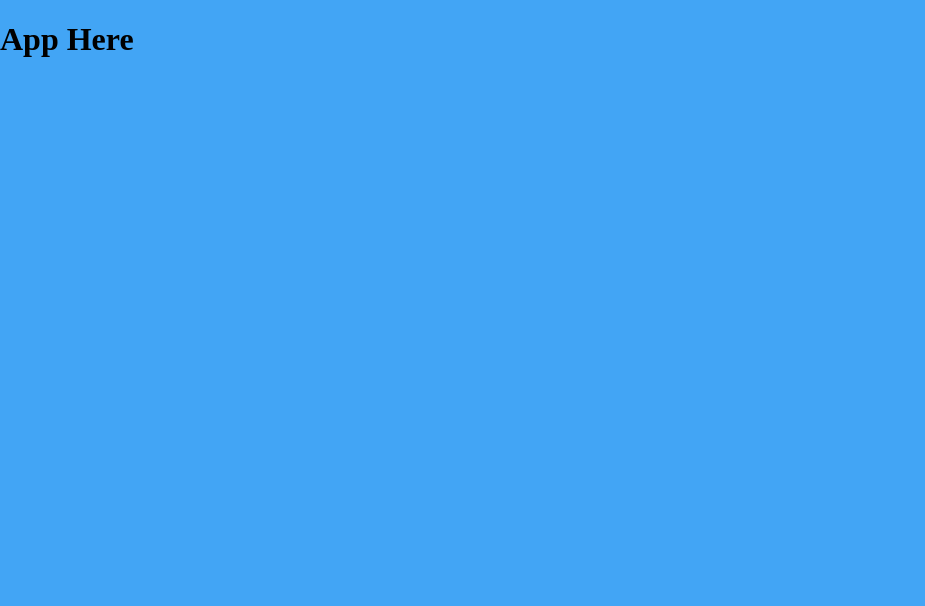
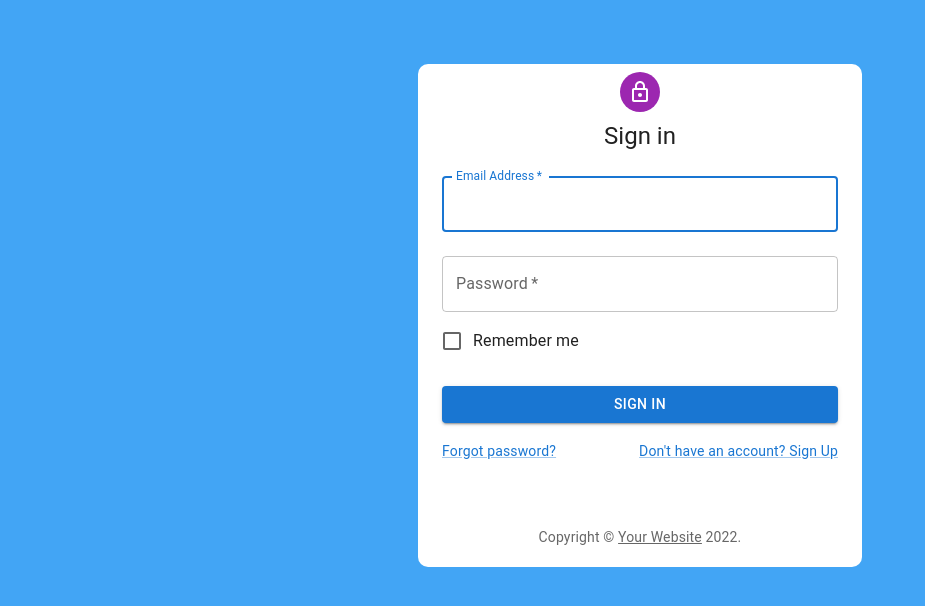
Before and after one commit to Israel-Dev/exclusible-test, a React (Create React App) app in the folder fe/: page / in a window 1280 px wide. Shown: the top 606 px of the page, without its empty margins (0-925 px from the left). Built offline with nearby package versions, Linux system fonts and the light colour scheme.

Commit message:
:bug: Fixed bug in react-router

```diff
--- a/fe/src/index.tsx
+++ b/fe/src/index.tsx
@@ -2,7 +2,7 @@ import React from 'react';
 import reportWebVitals from './reportWebVitals';
 import ReactDOM from 'react-dom/client';
 import { BrowserRouter } from 'react-router-dom';
-import { RoutesComponent } from './routes/Routes';
+import { Routes } from './routes';
 import { createTheme, ThemeProvider } from '@mui/material/styles';
 
 const theme = createTheme();
@@ -10,13 +10,13 @@ const theme = createTheme();
 const root = ReactDOM.createRoot(document.getElementById('root') as HTMLElement);
 
 root.render(
-  <React.StrictMode>
-    <ThemeProvider theme={theme}>
-      <BrowserRouter>
-        <RoutesComponent />
-      </BrowserRouter>
-    </ThemeProvider>
-  </React.StrictMode>,
+  <BrowserRouter>
+    <React.StrictMode>
+      <ThemeProvider theme={theme}>
+        <Routes />
+      </ThemeProvider>
+    </React.StrictMode>
+  </BrowserRouter>,
 );
 
 // If you want to start measuring performance in your app, pass a function
--- a/fe/src/pages/SignIn/SignIn.tsx
+++ b/fe/src/pages/SignIn/SignIn.tsx
@@ -30,6 +30,8 @@ const Copyright = (props: any) => {
 
 const SignIn = () => {
   const theme = useTheme();
+  const navigate = useNavigate();
+
   const handleSubmit = (event: React.FormEvent<HTMLFormElement>) => {
     event.preventDefault();
     const data = new FormData(event.currentTarget);
@@ -92,12 +94,12 @@ const SignIn = () => {
             </Button>
             <Grid container>
               <Grid item xs>
-                <Link href="#" variant="body2">
+                <Link href="" variant="body2">
                   Forgot password?
                 </Link>
               </Grid>
               <Grid item>
-                <Link href="#" variant="body2">
+                <Link onClick={() => navigate(RoutePaths.signUp)} variant="body2">
                   {"Don't have an account? Sign Up"}
                 </Link>
               </Grid>
--- a/fe/src/pages/SignUp/SignUp.tsx
+++ b/fe/src/pages/SignUp/SignUp.tsx
@@ -12,6 +12,8 @@ import LockOutlinedIcon from '@mui/icons-material/LockOutlined';
 import Typography from '@mui/material/Typography';
 import Container from '@mui/material/Container';
 import { createTheme, ThemeProvider } from '@mui/material/styles';
+import { RoutePaths } from '../../routes';
+import { useNavigate } from 'react-router-dom';
 
 function Copyright(props: any) {
   return (
@@ -29,6 +31,7 @@ function Copyright(props: any) {
 const theme = createTheme();
 
 export default function SignUp() {
+  const navigate = useNavigate();
   const handleSubmit = (event: React.FormEvent<HTMLFormElement>) => {
     event.preventDefault();
     const data = new FormData(event.currentTarget);
@@ -117,7 +120,7 @@ export default function SignUp() {
             </Button>
             <Grid container justifyContent="flex-end">
               <Grid item>
-                <Link href="#" variant="body2">
+                <Link onClick={() => navigate(RoutePaths.signIn)} variant="body2">
                   Already have an account? Sign in
                 </Link>
               </Grid>
--- a/fe/src/routes/Routes.tsx
+++ b/fe/src/routes/Routes.tsx
@@ -3,13 +3,15 @@ import App from '../App';
 import { SignIn, SignUp, Dashboard } from '../pages';
 import { RoutePaths } from './Routes.types';
 
-export const RoutesComponent = () => {
+const RoutesComponent = () => {
   return (
     <Routes>
-      <Route path={RoutePaths.home} element={<App />} />
+      <Route path={RoutePaths.home} element={<SignIn />} />
       <Route path={RoutePaths.signIn} element={<SignIn />} />
       <Route path={RoutePaths.signUp} element={<SignUp />} />
       <Route path={RoutePaths.dashboard} element={<Dashboard />} />
     </Routes>
   );
 };
+
+export default RoutesComponent;
--- a/fe/src/routes/Routes.types.ts
+++ b/fe/src/routes/Routes.types.ts
@@ -1,6 +1,6 @@
 export enum RoutePaths {
   home = '/',
-  signIn = 'sign-in',
-  signUp = 'sign-up',
-  dashboard = 'dashboard',
+  signIn = '/sign-in',
+  signUp = '/sign-up',
+  dashboard = '/dashboard',
 }
--- a/fe/src/routes/index.ts
+++ b/fe/src/routes/index.ts
@@ -1,2 +1,2 @@
-export { RoutesComponent } from './Routes';
+export { default as Routes } from './Routes';
 export { RoutePaths } from './Routes.types';
```
